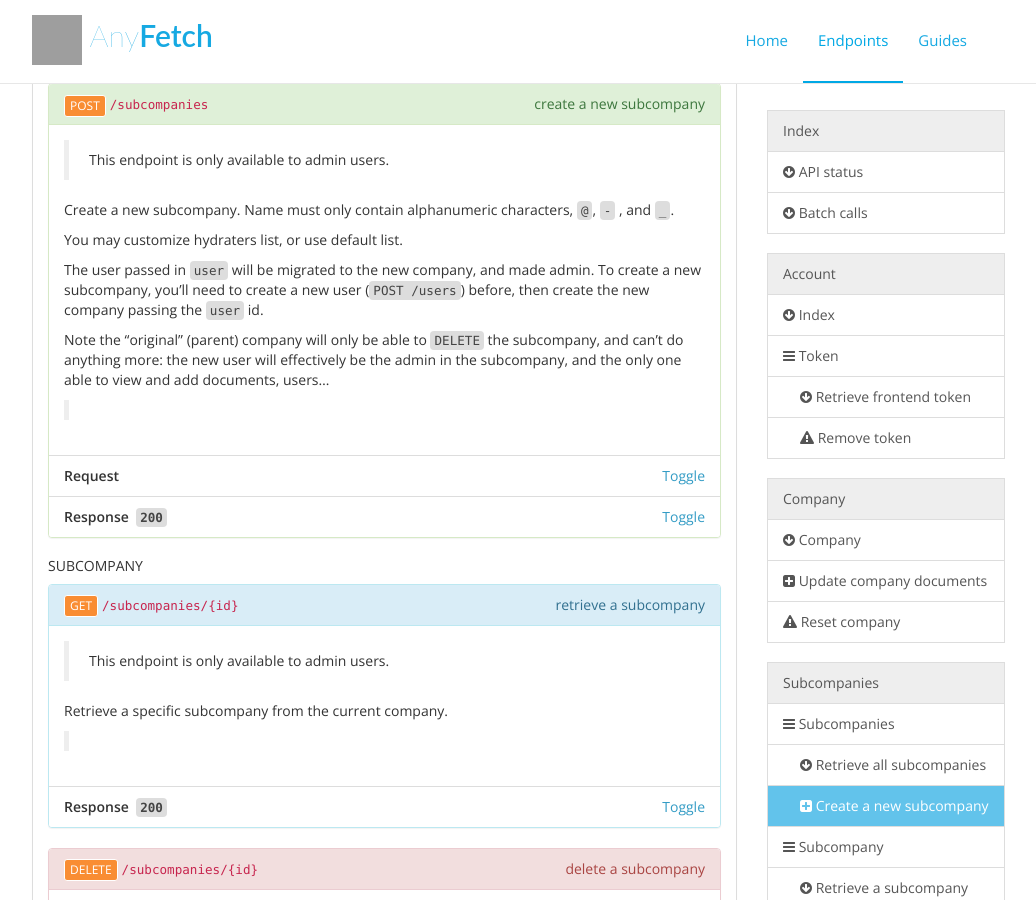
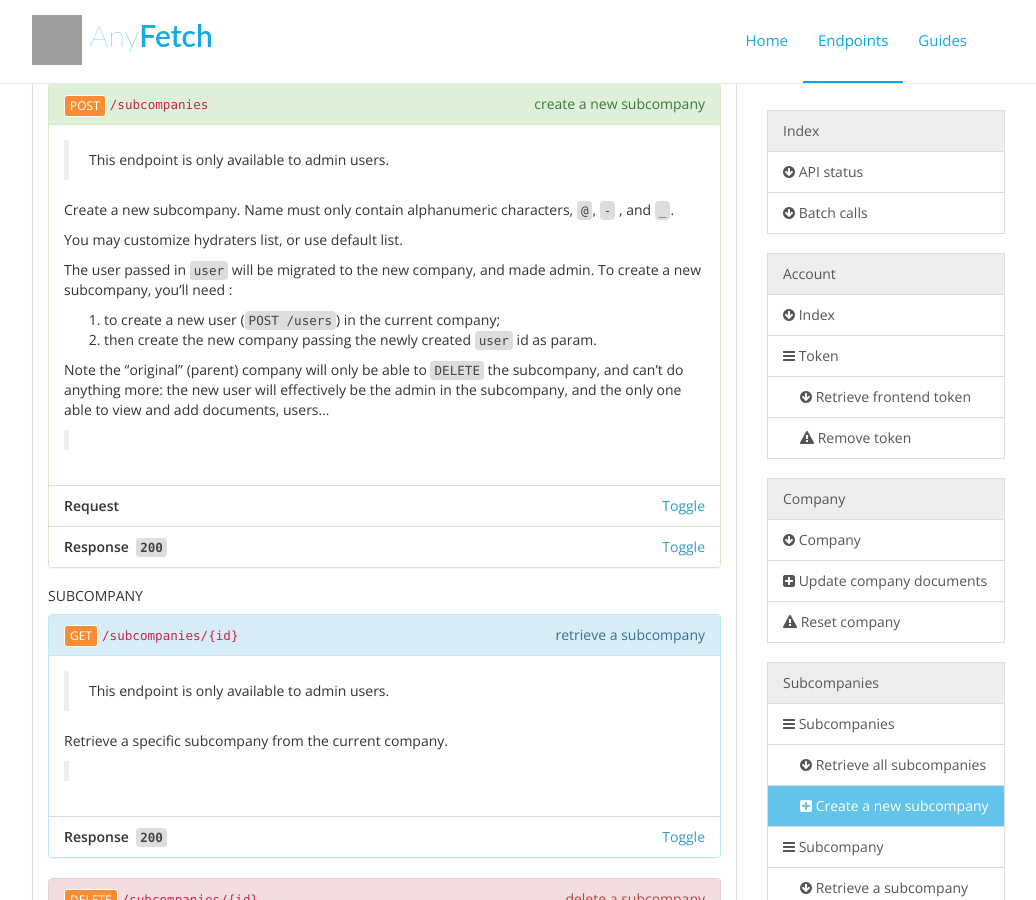
Before and after one commit to AnyFetch/developers.anyfetch.com, a Jekyll site: the page endpoints/index.html, which Jekyll copies as it is, in a window 1280 px wide and 900 px high, scrolled down 3386 px. Shown: the whole window, without its empty margins (133-1169 px from the left). Built offline with Jekyll 4.4.1, drawn with Linux system fonts in a browser that asks for light colours; nearby versions of some CDN libraries; Markdown is read by kramdown in place of the engine named in the settings; grey boxes are pictures that could not be loaded.

Commit message:
Numeric list

```diff
--- a/endpoints/index.html
+++ b/endpoints/index.html
@@ -269,7 +269,11 @@ They allow you to isolate data: no data stored in a subcompany can be accessed f
 <p>Create a new subcompany.
 Name must only contain alphanumeric characters, <code>@</code>, <code>-</code> , and <code>_</code>.</p>
 <p>You may customize hydraters list, or use default list.</p>
-<p>The user passed in <code>user</code> will be migrated to the new company, and made admin. To create a new subcompany, you’ll need to create a new user (<code>POST /users</code>) before, then create the new company passing the <code>user</code> id.</p>
+<p>The user passed in <code>user</code> will be migrated to the new company, and made admin. To create a new subcompany, you’ll need :</p>
+<ol>
+<li>to create a new user (<code>POST /users</code>) in the current company;</li>
+<li>then create the new company passing the newly created <code>user</code> id as param.</li>
+</ol>
 <p>Note the “original” (parent) company will only be able to <code>DELETE</code> the subcompany, and can’t do anything more: the new user will effectively be the admin in the subcompany, and the only one able to view and add documents, users…</p>
 <blockquote>
 <ul>
```
Also changed, not shown: blueprint.md (+4 -1 lines).
